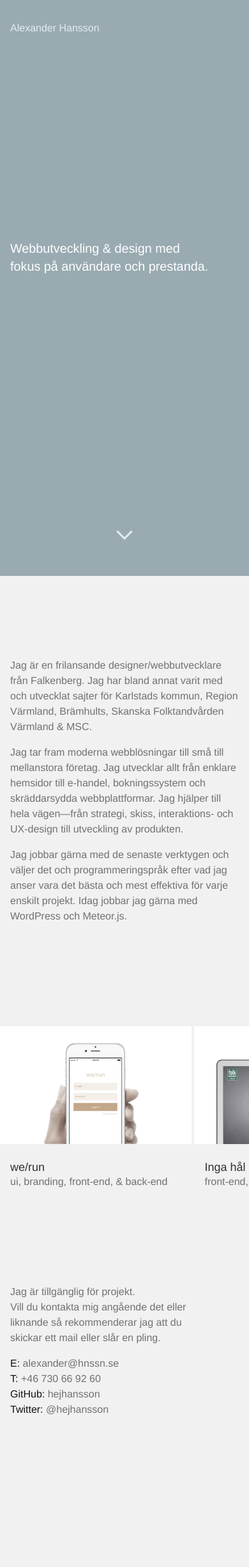
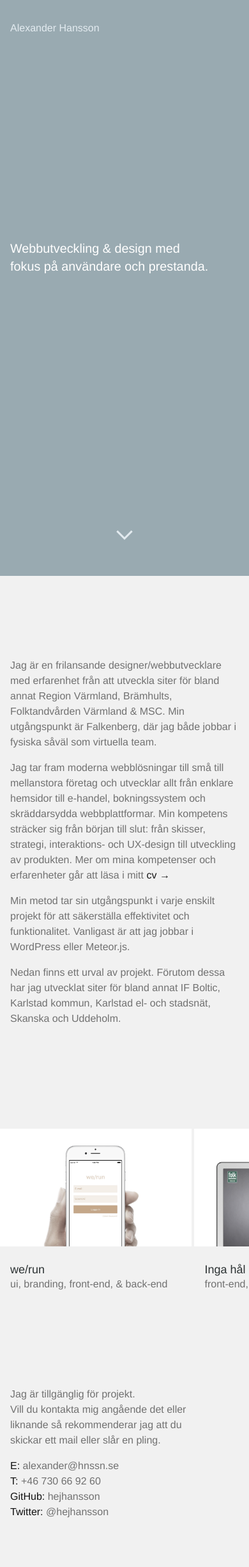
Before and after one commit to hejhansson/hnssn-jekyll, a Jekyll site: the page built from index.html, in a window 390 px wide. Shown: the whole page at 64% size. Built offline with Jekyll 4.4.1, drawn with Linux system fonts in a browser that asks for light colours; some web fonts are replaced; before the commit the page ends 2289 px from its top, so only the background shows below that.

Commit message:
Uppdaterade projekt, om-text samt cv

```diff
--- a/_config.yml
+++ b/_config.yml
@@ -16,6 +16,7 @@ address: Storgatan 41, 311 31 Falkenberg
 address-google: https://www.google.com/maps/place/Storgatan+41,+311+31+Falkenberg,+Sweden/
 email: alexander@hnssn.se
 phone: +46 730 66 92 60
+available: "true"
 
 
 # Build settings
--- a/_sass/_base.scss
+++ b/_sass/_base.scss
@@ -387,6 +387,18 @@ p.roll {
 }
 
 .status {
+
+  &.available {
+      &:before {
+      background: #9BB899;
+    }
+  }
+  &.not-available {
+      &:before {
+      background: #FF7676;
+    }
+  }
+
   &:before {
     content: '';
     position: absolute;
@@ -394,7 +406,6 @@ p.roll {
     top: 72px;
     width: 10px;
     height: 10px;
-    background: #9BB899;
     border-radius: 100%;
 
     @media (max-width: 900px) {
--- a/index.html
+++ b/index.html
@@ -22,15 +22,26 @@ layout: default
 
     <div class="mb4 sm-col-8 px2 mx-auto">
       <p class="mt4">
-      Jag är en frilansande designer/webbutvecklare från Falkenberg. <br>Jag har bland annat varit med och utvecklat sajter för Karlstads kommun, Region Värmland, Brämhults, Skanska Folktandvården Värmland & MSC.
+        Jag är en frilansande designer/webbutvecklare med erfarenhet från att utveckla siter för bland annat Region Värmland, Brämhults, Folktandvården Värmland & MSC.
+        Min utgångspunkt är Falkenberg, där jag både jobbar i fysiska såväl som virtuella team.
       </p>
 
       <p>
-      Jag tar fram moderna webblösningar till små till mellanstora företag. Jag utvecklar allt från enklare hemsidor till e-handel, bokningssystem och skräddarsydda webbplattformar. Jag hjälper till hela vägen—från strategi, skiss, interaktions- och UX-design till utveckling av produkten.
+        Jag tar fram moderna webblösningar till små till mellanstora företag och utvecklar
+        allt från enklare hemsidor till e-handel, bokningssystem och skräddarsydda webbplattformar.
+        Min kompetens sträcker sig från början till slut: från skisser, strategi, interaktions- och UX-design till utveckling av produkten.
+        Mer om mina kompetenser och erfarenheter går att läsa i <br>mitt <a href="/cv">cv →</a>
       </p>
 
       <p>
-      Jag jobbar gärna med de senaste verktygen och väljer det och programmeringspråk efter vad jag anser vara det bästa och mest effektiva för varje enskilt projekt. Idag jobbar jag gärna med WordPress och Meteor.js.
+        Min metod tar sin utgångspunkt i varje enskilt projekt för att säkerställa effektivitet och funktionalitet.
+        Vanligast är att jag jobbar i WordPress eller Meteor.js.
+      </p>
+
+      <p>
+        Nedan finns ett urval av projekt.
+        Förutom dessa har jag utvecklat siter för bland annat
+        IF Boltic, Karlstad kommun, Karlstad el- och stadsnät, Skanska och Uddeholm.
       </p>
 
     </div>
@@ -61,7 +72,11 @@ layout: default
       <p class="mt4 block py4">
 
         <span class="col col-10 mb2">
-          <span class="status">Jag är tillgänglig för projekt.</span><br>Vill du kontakta mig angående det eller liknande så rekommenderar jag att du skickar ett mail eller slår en pling.
+          {% if site.available == "false" %}
+           <span class="status not-available">Jag är inte tillgänglig för projekt.<br>Vill du kontakta mig så rekommenderar jag<br> att du skickar ett mail eller slår en pling.</span>
+          {% else %}
+           <span class="status available">Jag är tillgänglig för projekt.</span><br>Vill du kontakta mig angående det eller liknande så rekommenderar jag att du skickar ett mail eller slår en pling.
+          {% endif %}
         </span>
 
 
```
Also changed, not shown: _posts/2015-01-01-typeof.md (added, +18 -0 lines), _posts/2015-01-01-uddeholm.md (deleted, +0 -17 lines), _posts/2016-01-01-hively.md (+1 -1 lines), cv/index.html (+17 -1 lines), images/profil.jpg (added).
